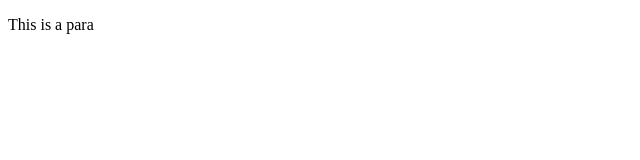
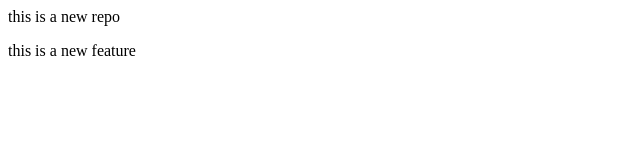
Before and after one commit to Anshuman-47/localrepo, a plain HTML site: page index.html in a window 1280 px wide. Shown: the whole page, without its empty margins (0-640 px from the left). Drawn offline with Linux system fonts and the light colour scheme.

Commit message:
add new feature

```diff
--- a/index.html
+++ b/index.html
@@ -1,12 +1,2 @@
-<!DOCTYPE html>
-<html lang="en">
-<head>
-    <meta charset="UTF-8">
-    <p>This is a para</p>
-    <meta name="viewport" content="width=s, initial-scale=1.0">
-    <title>Document</title>
-</head>
-<body>
-
-</body>
-</html>
+<p>this is a new repo</p>
+<p>this is a new feature</p>
```
